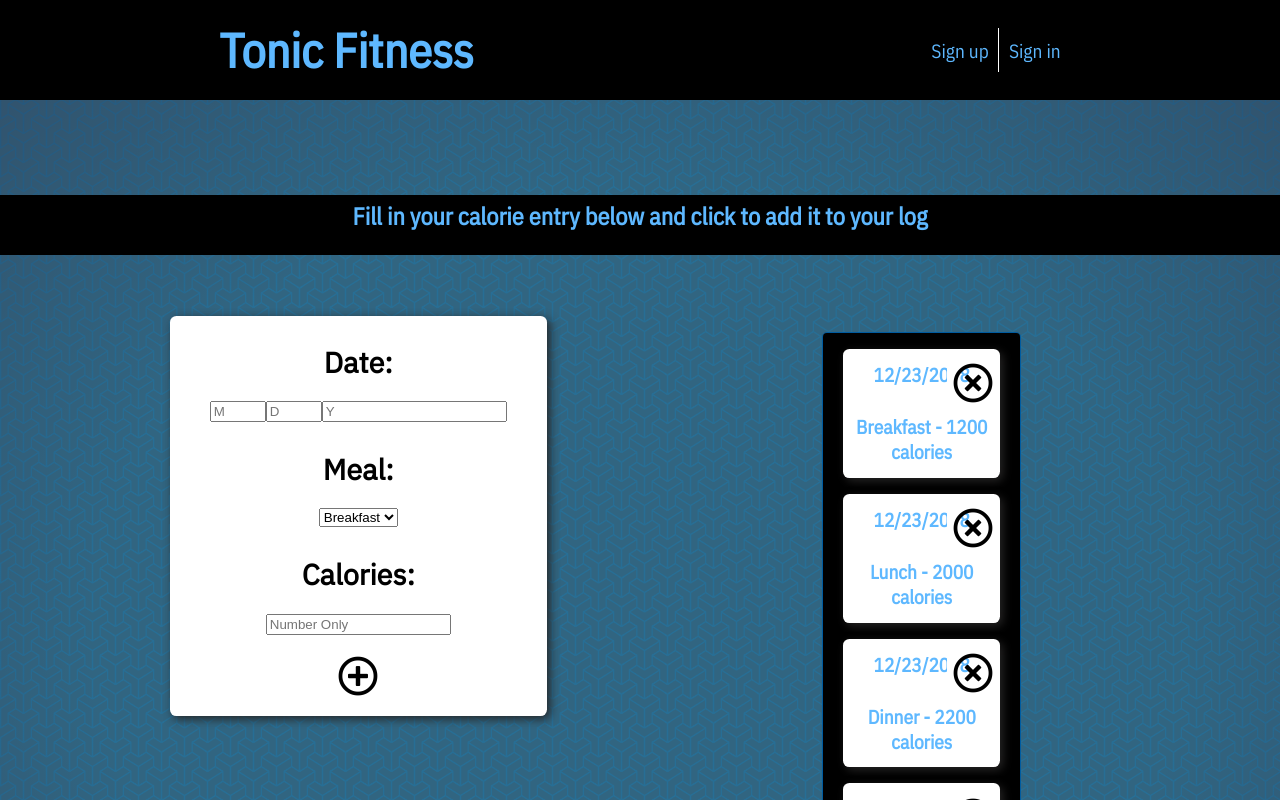
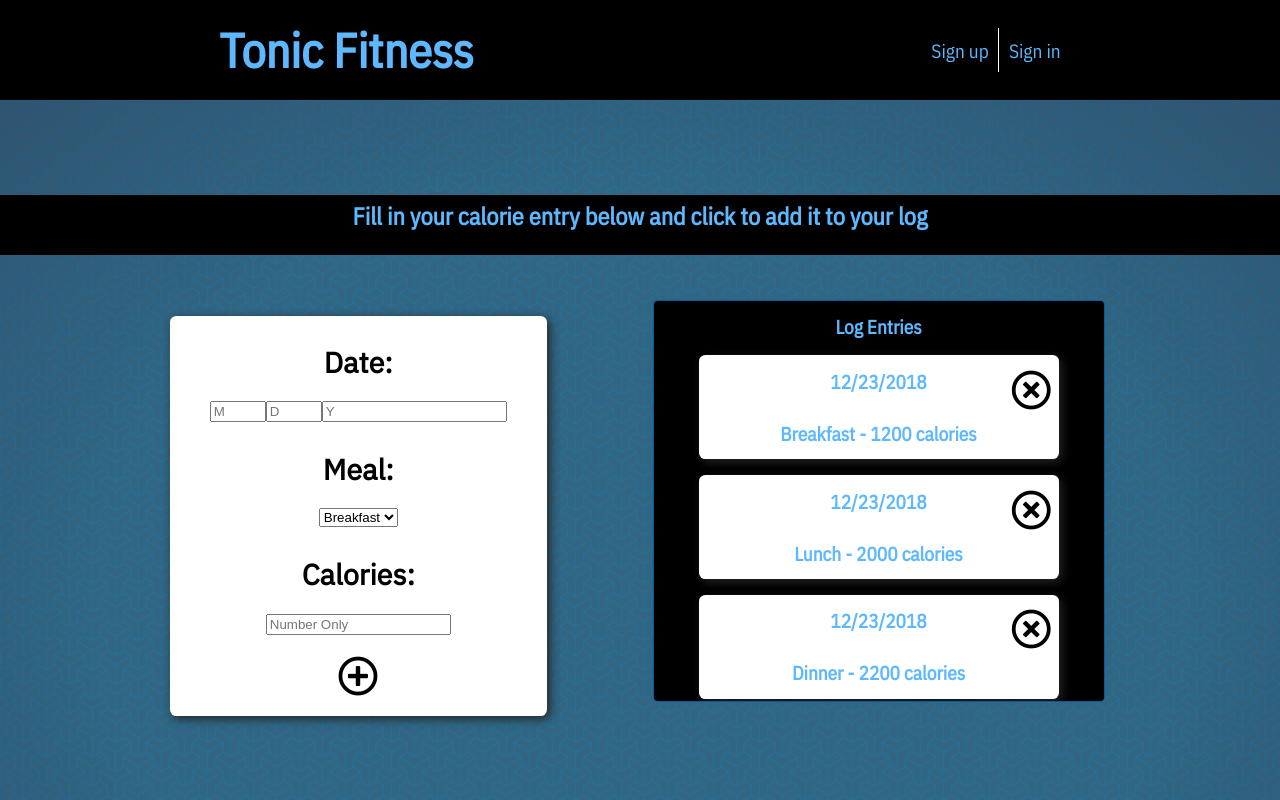
Before and after one commit to chingu-voyages/geckos-project-11, a React (Create React App) app in the folder tonic-fitness/: page /log in a window 1280 px wide. Shown: the top 800 px of the page. Built offline with nearby package versions, Linux system fonts and the light colour scheme.

Commit message:
Add title to log entries in Log

```diff
--- a/tonic-fitness/src/components/Log.js
+++ b/tonic-fitness/src/components/Log.js
@@ -208,6 +208,7 @@ class Log extends Component  {
 
         {/* Map over this.state.log and display each entry */}
         <section className="entry-log-area">
+          <h4 className="log-entry-item title">Log Entries </h4>
           {this.state.log.map((currentEntry, index) => (
             <article className="entry-log flex-col"
                      key={index} >
--- a/tonic-fitness/src/stylesheets/Log.scss
+++ b/tonic-fitness/src/stylesheets/Log.scss
@@ -90,7 +90,7 @@
   }
 
   .entry-log-area {
-    max-height: 570px;
+    max-height: 400px;
     max-width: 450px;
     margin: 2em auto;
     overflow-y: scroll;
@@ -143,6 +143,8 @@
       .entry-log-area {
         grid-column: c3 / c4;
         grid-row: r3 / r4;
+        width: 100%;
+        margin: 0;
       }
 
   }
```
